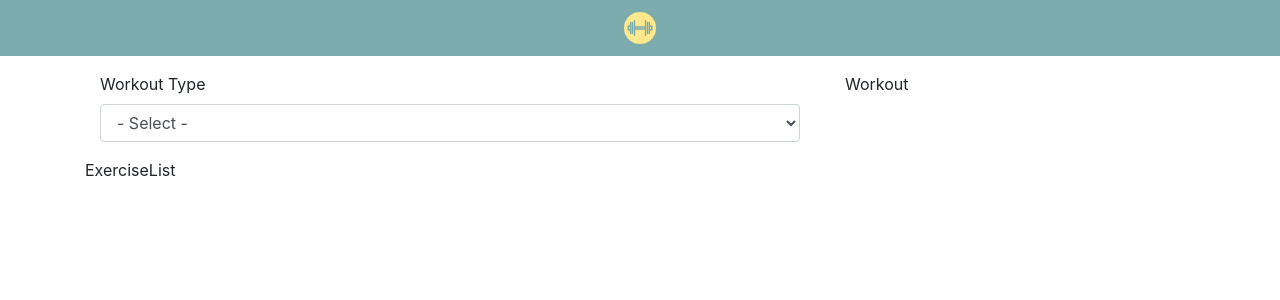
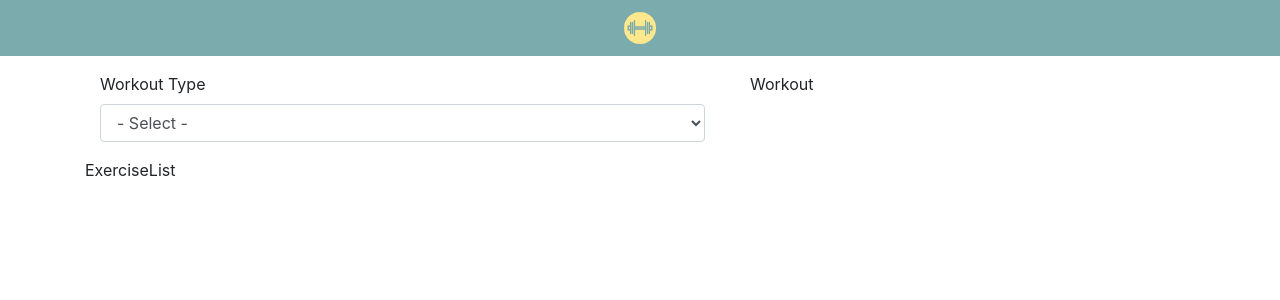
Before and after one commit to rachaelchar/Workout-Builder, a React (Create React App) app: page / in a window 1280 px wide. Shown: the top 300 px of the page. Built offline with nearby package versions, Linux system fonts and the light colour scheme.

Commit message:
make workout col slightly larger

```diff
--- a/src/App.js
+++ b/src/App.js
@@ -10,11 +10,11 @@ function App() {
       <Header />
       <div className="container">
         <div className="row mt-3">
-          <div className="col-8">
+          <div className="col-7">
             <Search />
             <ExerciseList />
           </div>
-          <div className="col-4">
+          <div className="col-5">
             <Workout />
           </div>
         </div>
```
